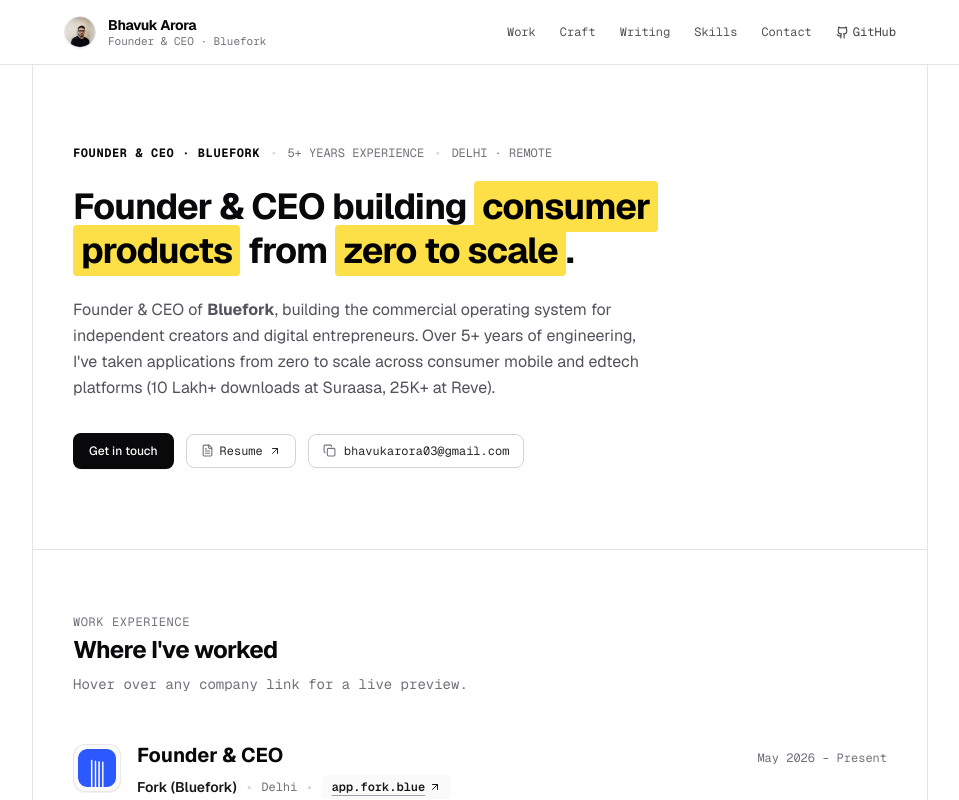
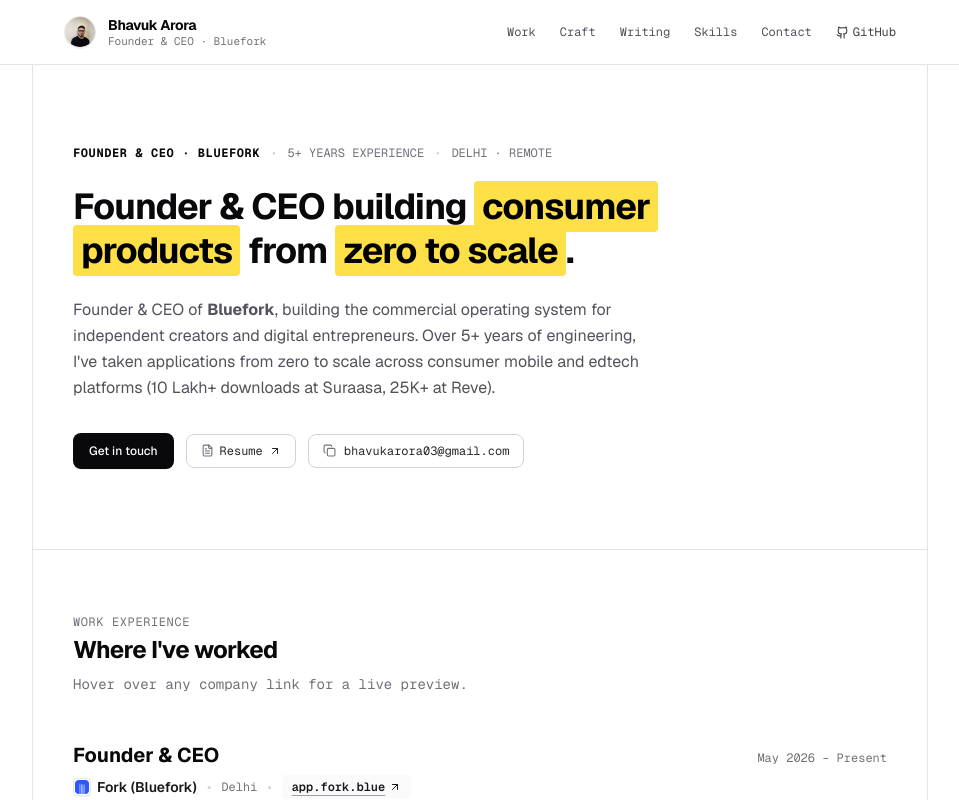
Before and after one commit to bhavukar/bhavuk.website, a Next.js app: page / in a window 1280 px wide. Shown: the top 800 px of the page, without its empty margins (160-1119 px from the left). Built offline with nearby package versions, Linux system fonts and the light colour scheme.

Commit message:
style: make company logos small and inline next to company name

```diff
--- a/app/page.tsx
+++ b/app/page.tsx
@@ -463,19 +463,6 @@
                 key={exp.id}
                 className="group relative pb-10 sm:pb-12 border-b border-zinc-100 last:border-none last:pb-0 transition-all"
               >
-                {/* Header Row: Company Logo + Role & Meta */}
-                <div className="flex items-start gap-3 sm:gap-4 mb-3 sm:mb-4">
-                  {exp.logo && (
-                    <div className="w-10 h-10 sm:w-12 sm:h-12 rounded-xl bg-zinc-50 border border-zinc-200/80 p-1 flex items-center justify-center shrink-0 shadow-2xs mt-0.5 group-hover:border-zinc-300 transition-colors overflow-hidden">
-                      <img
-                        src={exp.logo}
-                        alt={`${exp.company} logo`}
-                        className="w-full h-full object-contain rounded-lg"
-                      />
-                    </div>
-                  )}
-
-                  <div className="flex-1 min-w-0">
                 {/* Role & Period */}
                 <div className="flex flex-col sm:flex-row sm:items-baseline justify-between gap-1 mb-1 sm:mb-1.5">
                   <h3 className="text-base sm:text-xl font-bold text-zinc-950 group-hover:text-black transition-colors leading-snug">
@@ -487,13 +474,20 @@
                 </div>
 
                 {/* Company & Location & Live Link */}
-                    <div className="flex flex-wrap items-center gap-2 sm:gap-2.5 text-xs sm:text-sm">
+                <div className="flex flex-wrap items-center gap-2 sm:gap-2.5 text-xs sm:text-sm mb-3 sm:mb-4">
                   <span
                     onMouseEnter={() => handleMouseEnter(exp.id)}
                     onMouseLeave={handleMouseLeave}
-                        className="font-semibold text-zinc-900 cursor-pointer hover:text-black transition-colors"
+                    className="font-semibold text-zinc-900 cursor-pointer hover:text-black transition-colors inline-flex items-center gap-1.5"
                   >
-                        {exp.company}
+                    {exp.logo && (
+                      <img
+                        src={exp.logo}
+                        alt={`${exp.company} logo`}
+                        className="w-4 h-4 sm:w-4.5 sm:h-4.5 rounded object-contain shrink-0 border border-zinc-200/80 p-[1px] bg-white shadow-2xs"
+                      />
+                    )}
+                    <span>{exp.company}</span>
                   </span>
                       <span className="text-zinc-300">•</span>
                       <span className="text-[11px] sm:text-xs font-mono text-zinc-500">{exp.location}</span>
@@ -558,8 +552,6 @@
 
                           {/* Notch pointing directly down to the link */}
                           <div className="absolute -bottom-1.5 left-6 w-3 h-3 bg-zinc-950 border-r border-b border-zinc-800 rotate-45" />
-                        </div>
-                      </div>
                         </div>
                       </div>
                     </div>
```
Lines whose indentation alone changed are shown as unchanged.
